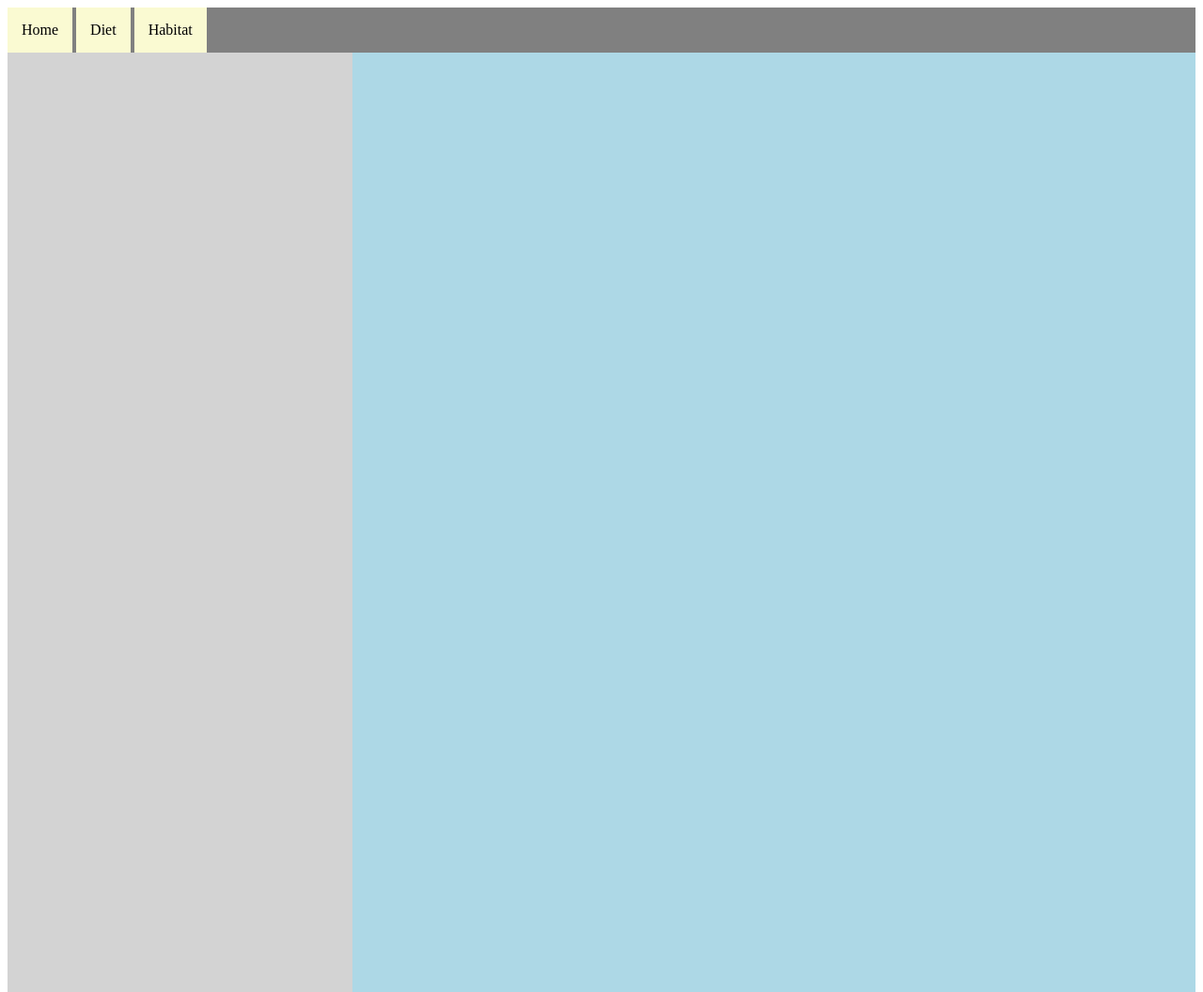
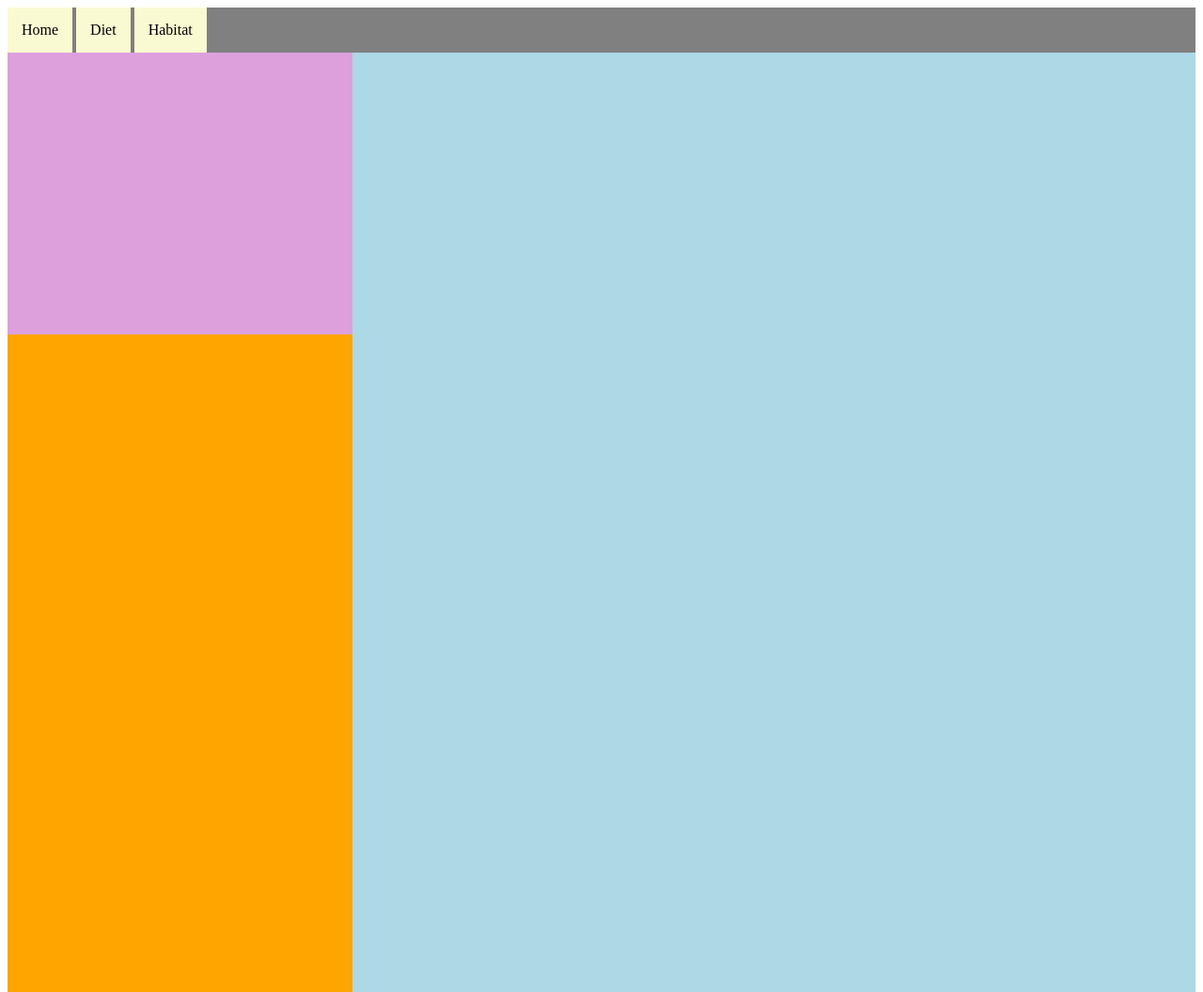
Before and after one commit to flyangler9/animal_repo, a plain HTML site: page index.html in a window 1280 px wide. Shown: the whole page at 94% size. Drawn offline with Linux system fonts and the light colour scheme.

Commit message:
init2 commit

```diff
--- a/index.html
+++ b/index.html
@@ -13,8 +13,14 @@
         <div class="nav_buttons">Habitat</div>
     </nav>
 
-    <div id="div1"></div>
-    <div id="div2"></div>
+    <div id="div1">
+        <div id="div1top"></div>
+        <div id="div1bottom"></div>
+    </div>
+    <div id="div2">
+        <div id="div2top"></div>
+        <div id="div2bottom"></div>
+    </div>
 
 </body>
 
```
